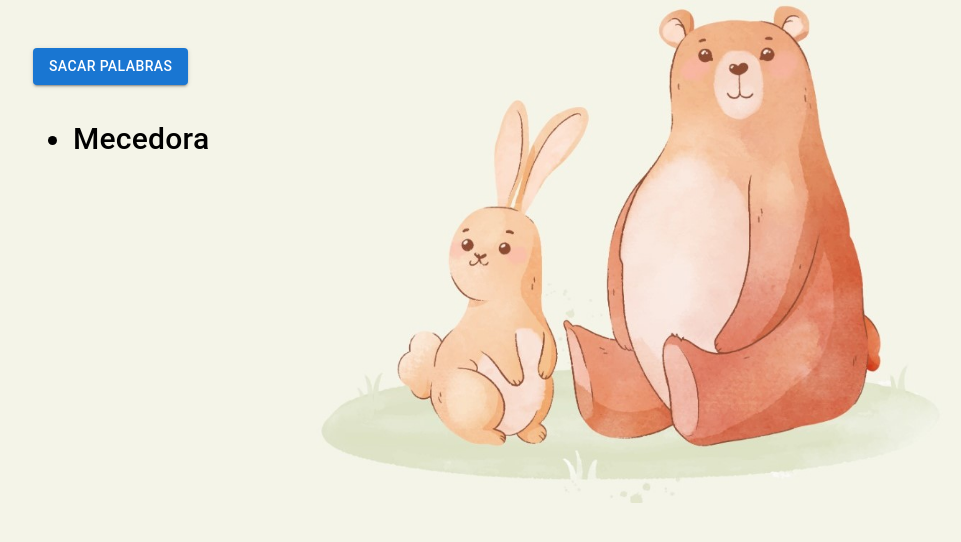
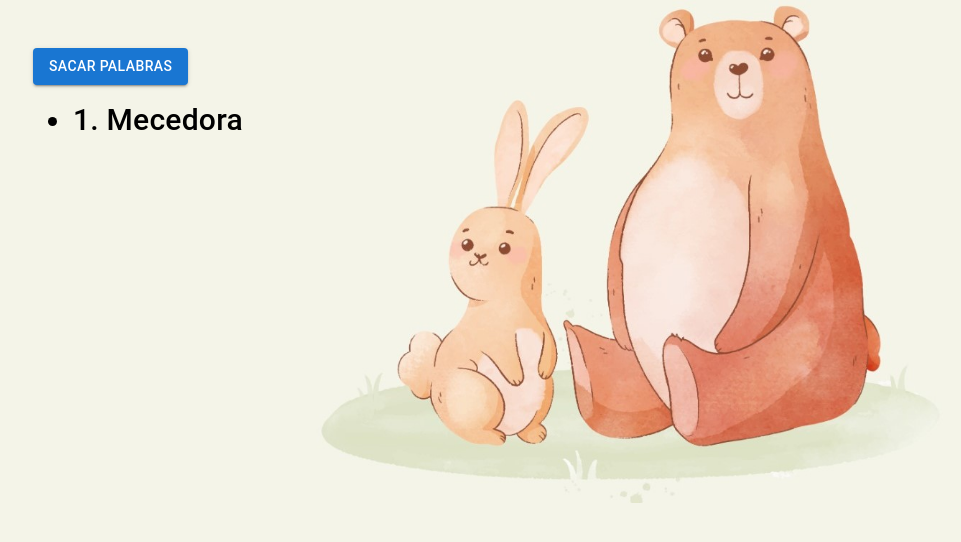
Before and after one commit to GabiiF/JuegoBingo, a React (Create React App) app: page / in a window 1280 px wide. Both pictures are taken after a click on the button "SACAR PALABRAS". Shown: the top 542 px of the page, without its empty margins (15-976 px from the left). Built offline with nearby package versions, Linux system fonts and the light colour scheme; the HTML template or start-up script is replaced by a standard one.

Commit message:
arreglo ubicacion de palabras en lista

```diff
--- a/src/components/WordList.jsx
+++ b/src/components/WordList.jsx
@@ -1,21 +1,20 @@
 import React from 'react';
-import {Typography } from '@mui/material';
+import { Typography } from '@mui/material';
 
 const WordList = ({ words }) => {
   const columnCount = 3; // Número de columnas deseado
   const wordsPerColumn = Math.ceil(words.length / columnCount); // Cantidad de palabras por columna
+  const numeracion = 0;
+
+  const gridTemplateColumns = `repeat(${columnCount}, 1fr)`;
 
   return (
-    <div style={{ display: 'flex'}}>
-      {[...Array(columnCount)].map((_, columnIndex) => (
-        <Typography key={columnIndex} variant="h6" gutterBottom style={{ fontSize: '30px',marginRight: '5%' }}>
-        <ul style={{ flex: 1 }}>
-          {words
-            .slice(columnIndex * wordsPerColumn, (columnIndex + 1) * wordsPerColumn)
-            .map((word, index) => (
-              <li key={index}>{word}</li>
-            ))}
-        </ul>
+    <div style={{ display: 'grid', gridTemplateColumns,marginTop: '1%' }}>
+      {words.map((word, index) => (
+        <Typography key={index} variant="h6" gutterBottom style={{ fontSize: '30px', marginRight: '5%',marginBottom: '1%'}}>
+          <ul style={{ margin: '0px' }}>
+            <li>{`${index + 1}. ${word}`}</li>
+          </ul>
         </Typography>
       ))}
     </div>
```
